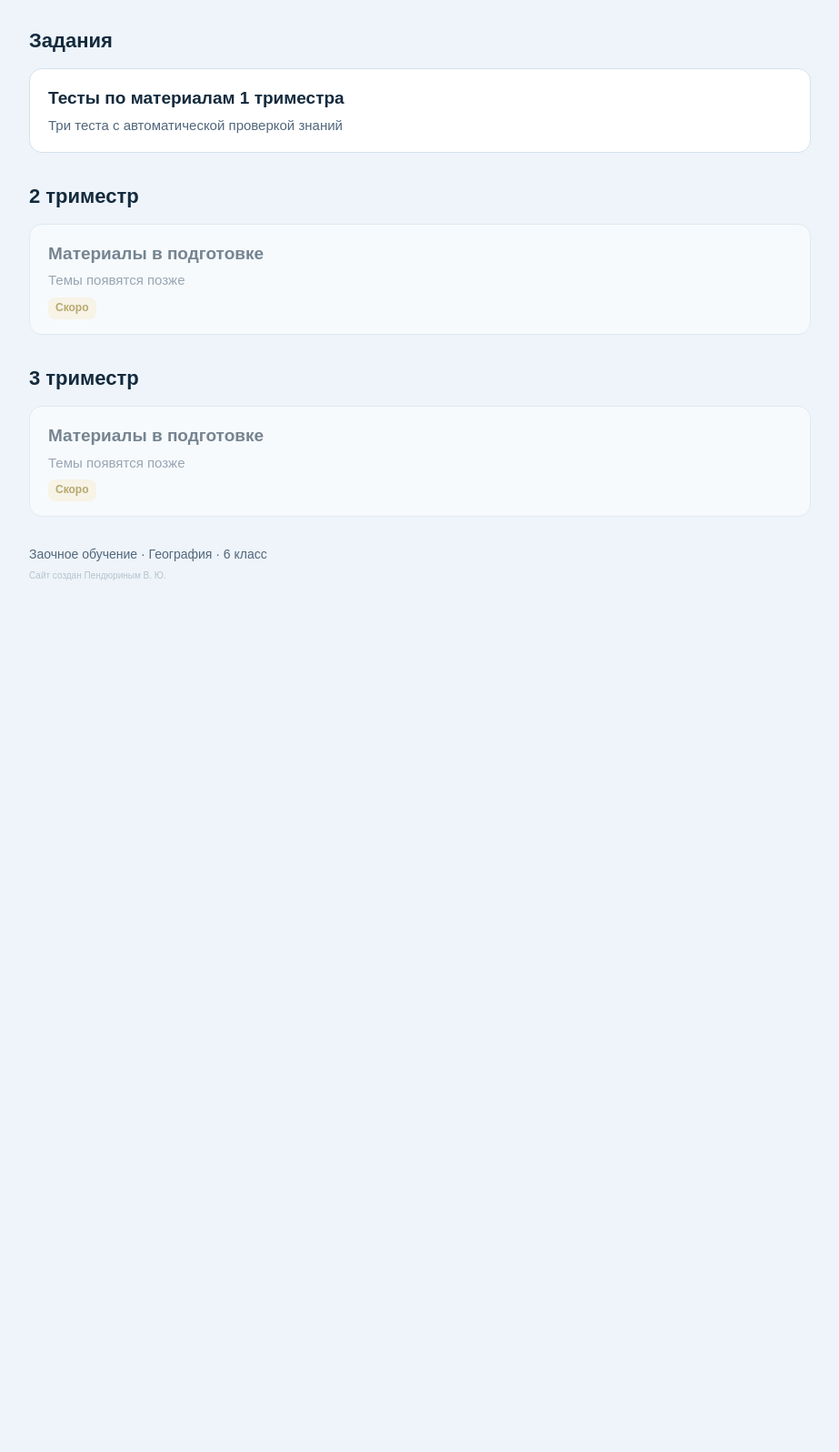
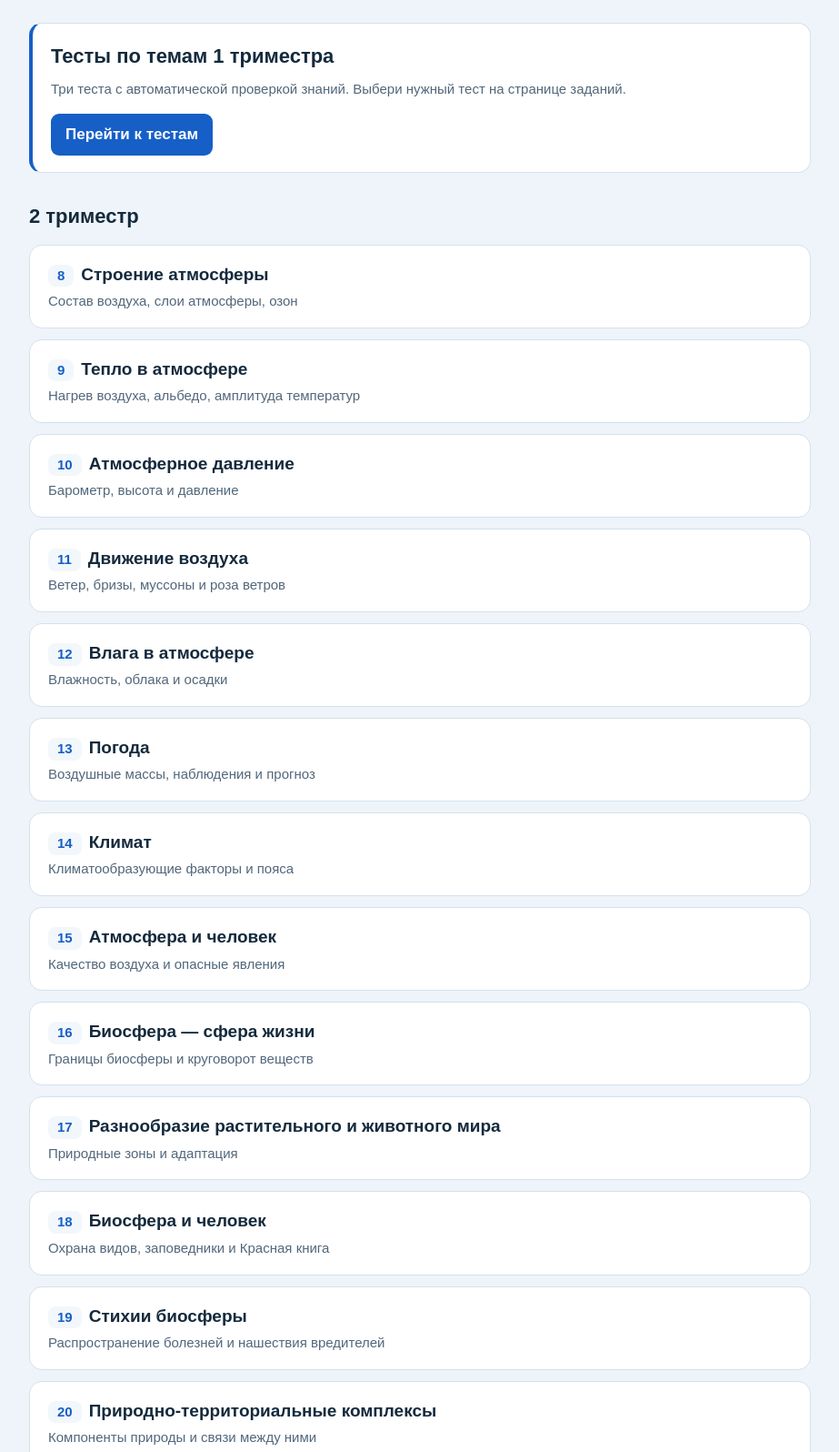
Before and after one commit to tovner/zaochnoe-geo, a plain HTML site: page 6/index.html in a window 1280 px wide. Shown: the part 1263-2859 px from the top of the page at 91% size, without its empty margins (178-1101 px from the left). Before the commit the page ends 1965 px from the top, so only its background shows below. Drawn offline with Linux system fonts and the light colour scheme.

Commit message:
Добавить темы 2 триместра для 6 класса

```diff
--- a/6/index.html
+++ b/6/index.html
@@ -42,11 +42,23 @@ footer{color:var(--muted);font-size:14px;margin-top:30px}
 
 <section class="map-task"><h2>Практическая работа с контурной картой</h2><p><b>Задание.</b> Подпиши реки Волгу, Обь, Енисей, Лену и Амур, озёра Байкал и Ладожское. Разными цветами покажи бассейны Северного Ледовитого, Тихого и Атлантического океанов; отдельно отметь область внутреннего стока.</p><a class="button" href="https://www.geomania.net/gallery/%D0%92%D0%BE%D0%B4%D1%8B%20%D0%A0%D0%BE%D1%81%D1%81%D0%B8%D0%B8.pdf">Открыть контурную карту</a> <a class="button" href="https://www.geomania.net/russia/#wb_element_instance1060" target="_blank" rel="noopener noreferrer">Открыть справочную карту</a><p class="target">Контурная карта — PDF-файл «Воды России с заданием»; справочная — физическая карта России.</p></section>
 
-<h2>Задания</h2>
-<a class="topic" href="zadaniya.html"><b>Тесты по материалам 1 триместра</b><span>Три теста с автоматической проверкой знаний</span></a>
+<section class="map-task"><h2>Тесты по темам 1 триместра</h2><p>Три теста с автоматической проверкой знаний. Выбери нужный тест на странице заданий.</p><a class="button" href="zadaniya.html">Перейти к тестам</a></section>
 
 <h2>2 триместр</h2>
-<div class="topic soon"><b>Материалы в подготовке</b><span>Темы появятся позже</span><em>Скоро</em></div>
+<a class="topic" href="6-2/index.html?topic=08"><b><span class="n">8</span>Строение атмосферы</b><span>Состав воздуха, слои атмосферы, озон</span></a>
+<a class="topic" href="6-2/index.html?topic=09"><b><span class="n">9</span>Тепло в атмосфере</b><span>Нагрев воздуха, альбедо, амплитуда температур</span></a>
+<a class="topic" href="6-2/index.html?topic=10"><b><span class="n">10</span>Атмосферное давление</b><span>Барометр, высота и давление</span></a>
+<a class="topic" href="6-2/index.html?topic=11"><b><span class="n">11</span>Движение воздуха</b><span>Ветер, бризы, муссоны и роза ветров</span></a>
+<a class="topic" href="6-2/index.html?topic=12"><b><span class="n">12</span>Влага в атмосфере</b><span>Влажность, облака и осадки</span></a>
+<a class="topic" href="6-2/index.html?topic=13"><b><span class="n">13</span>Погода</b><span>Воздушные массы, наблюдения и прогноз</span></a>
+<a class="topic" href="6-2/index.html?topic=14"><b><span class="n">14</span>Климат</b><span>Климатообразующие факторы и пояса</span></a>
+<a class="topic" href="6-2/index.html?topic=15"><b><span class="n">15</span>Атмосфера и человек</b><span>Качество воздуха и опасные явления</span></a>
+<a class="topic" href="6-2/index.html?topic=16"><b><span class="n">16</span>Биосфера — сфера жизни</b><span>Границы биосферы и круговорот веществ</span></a>
+<a class="topic" href="6-2/index.html?topic=17"><b><span class="n">17</span>Разнообразие растительного и животного мира</b><span>Природные зоны и адаптация</span></a>
+<a class="topic" href="6-2/index.html?topic=18"><b><span class="n">18</span>Биосфера и человек</b><span>Охрана видов, заповедники и Красная книга</span></a>
+<a class="topic" href="6-2/index.html?topic=19"><b><span class="n">19</span>Стихии биосферы</b><span>Распространение болезней и нашествия вредителей</span></a>
+<a class="topic" href="6-2/index.html?topic=20"><b><span class="n">20</span>Природно-территориальные комплексы</b><span>Компоненты природы и связи между ними</span></a>
+<a class="topic" href="6-2/index.html?topic=21"><b><span class="n">21</span>Почвы</b><span>Плодородие, почвенные горизонты и охрана</span></a>
 
 <h2>3 триместр</h2>
 <div class="topic soon"><b>Материалы в подготовке</b><span>Темы появятся позже</span><em>Скоро</em></div>
```
